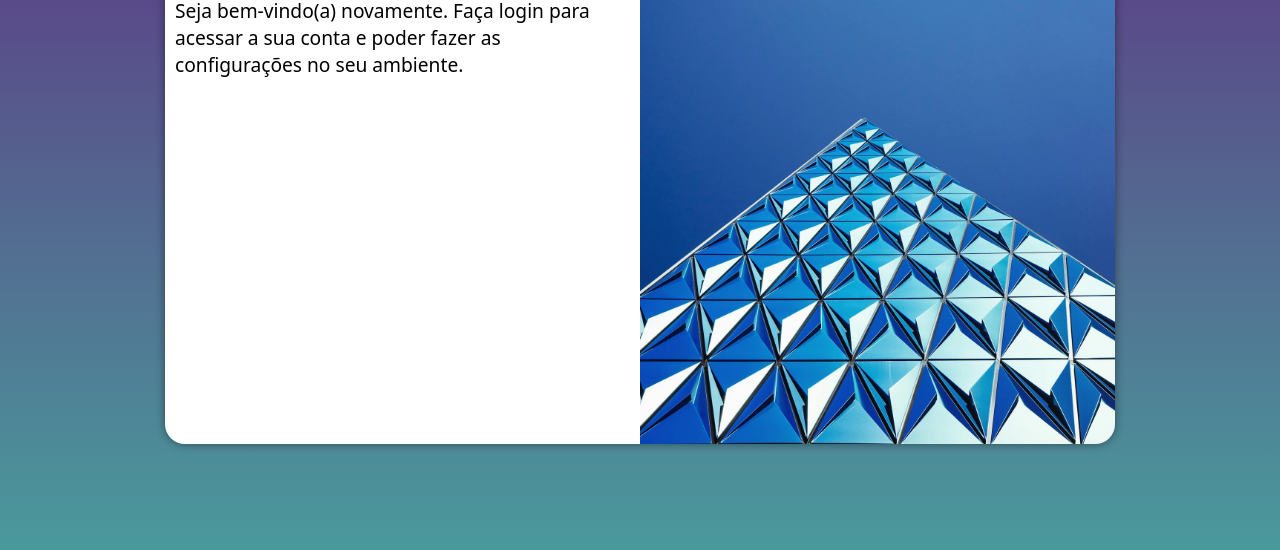
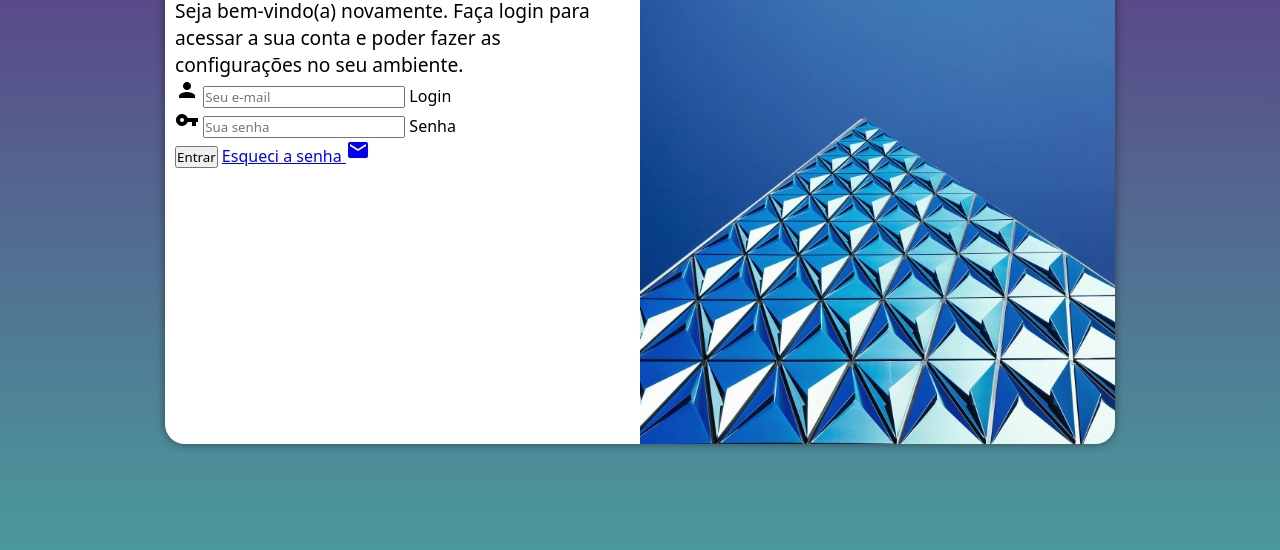
Before and after one commit to anferalta/projecto-login, a plain HTML site: page index.html in a window 1280 px wide. Shown: the part 206-756 px from the top of the page. Drawn offline with Linux system fonts and the light colour scheme.

Commit message:
Update index.html

```diff
--- a/index.html
+++ b/index.html
@@ -4,22 +4,40 @@
     <meta charset="UTF-8">
     <meta name="viewport" content="width=device-width, initial-scale=1.0">
     <title>Login</title>
+    <link href="https://fonts.googleapis.com/icon?family=Material+Icons" rel="stylesheet">
     <link rel="stylesheet" href="estilos/style.css">
     <link rel="stylesheet" href="media-query.css">
 </head>
 <body>
    <main>
     <section id="login">
+
         <div id="imagem">
 
 
         </div>
+
         <div id="formulario">
             <h1>Login</h1>
             <p>Seja bem-vindo(a) novamente. Faça login para acessar a sua conta e poder fazer as configurações no seu ambiente.</p>
-            <form action="login.php" method="post">
 
+            <form action="login.php" method="post" autocomplete="on">
+
+                <div class="campo">
+                    <i class="material-icons">person</i>
+                    <input type="email" name="login" id="ilogin" placeholder="Seu e-mail" autocomplete="email" required maxlength="30">
+                    <label for="ilogin">Login</label>
+                </div>
+
+                <div class="campo">
+                    <i class="material-icons">vpn_key</i>
+                    <input type="password" name="senha" id="isenha" placeholder="Sua senha" autocomplete="current-password" required minlength="8" maxlength="20">
+                    <label for="isenha">Senha</label>
+                </div>
+                <input type="submit" value="Entrar">
+                <a href="esqueci.html">Esqueci a senha <i class="material-icons">mail</i></a>
             </form>
+
         </div>
     </section>
    </main>
```
